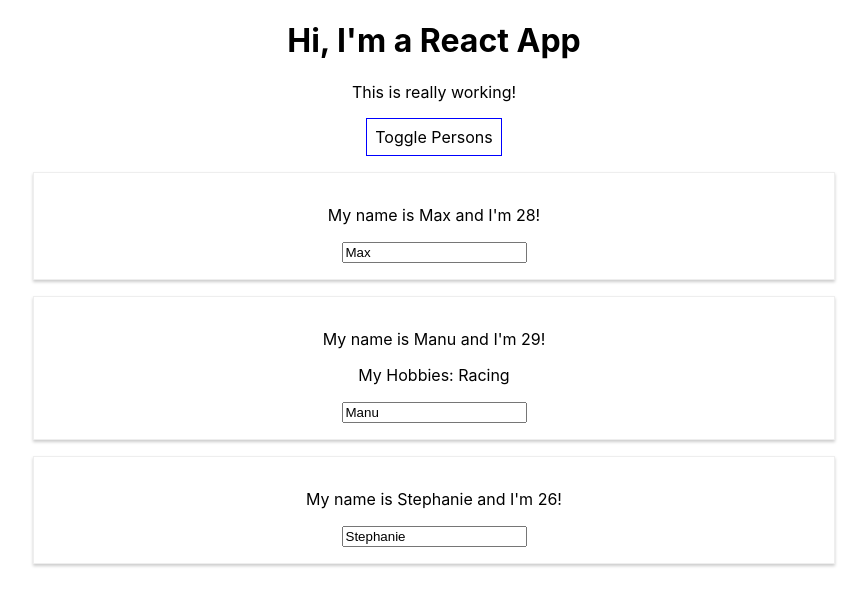
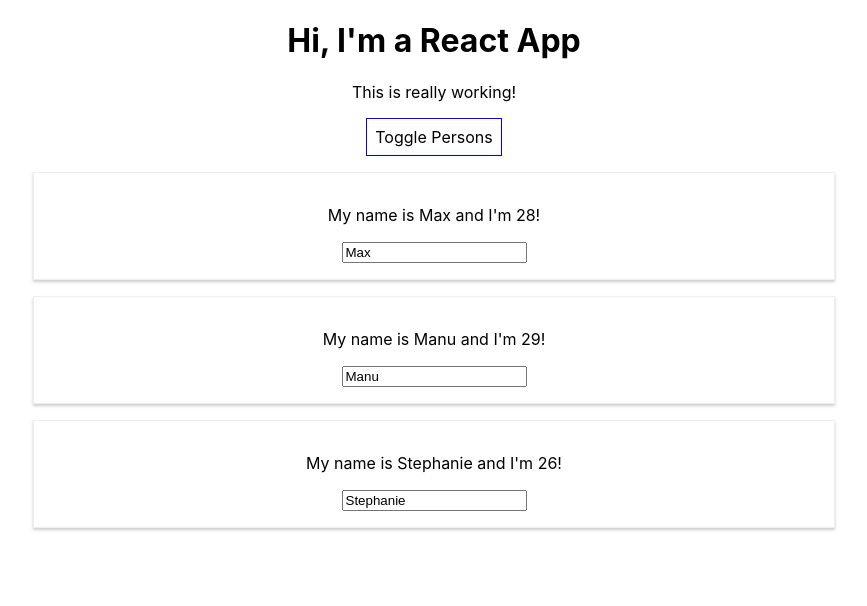
Before and after one commit to CbollaCoder/React---The-Complete-Guide-UDEMY-COURSE, a React (Create React App) app: page / in a window 1280 px wide. Both pictures are taken after a click on the button "Toggle Persons". Shown: the top 606 px of the page, without its empty margins (206-1073 px from the left). Built offline with nearby package versions, Linux system fonts and the light colour scheme.

Commit message:
Outputting Lists with map

```diff
--- a/src/App.js
+++ b/src/App.js
@@ -58,24 +58,14 @@
     if(this.state.showPersons){
       persons = (
         <div>
-          <Person
-          name={this.state.persons[0].name}
-          age={this.state.persons[0].age}
-          />
-          <Person
-          name={this.state.persons[1].name}
-          age={this.state.persons[1].age}
-          click={this.switchNameHandler.bind(this,'Max!')}
-          changed = {this.nameChangeHandler}
-          >
-          My Hobbies: Racing
-          </Person>
-          <Person
-          name={this.state.persons[2].name}
-          age={this.state.persons[2].age}
-          />
+          {this.state.persons.map(person =>{
+            return <Person
+            name={person.name}
+            age={person.age}
+             />
+            })}
         </div>
-      )
+      );
     }
 
     return (
```
